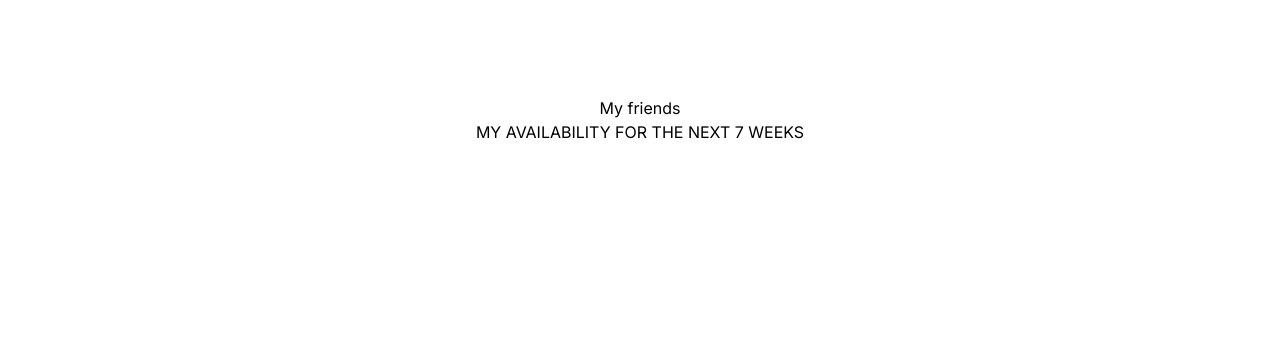
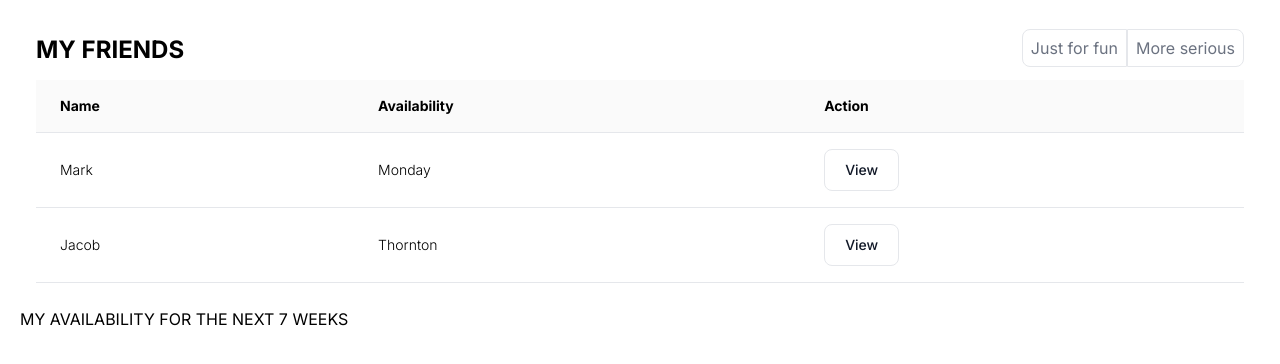
Before and after one commit to rafinutshaw/stafftribes-challenge, a Next.js app: page / in a window 1280 px wide. Shown: the top 364 px of the page. Built offline with nearby package versions, Linux system fonts and the light colour scheme.

Commit message:
Add myfriends section

```diff
--- /dev/null
+++ b/src/app/components/calender.tsx
@@ -0,0 +1,49 @@
+import ToggleGrid from "./generic-components/toggle-grid/toggle-grid";
+
+export default function Calender() {
+    return (
+        <div className="p-4">
+            <div className="flex justify-between">
+                <h2 className="text-2xl font-bold leading-7 pb-2 uppercase">MY FRIends</h2>
+                <ToggleGrid values={["Just for fun", "More serious"]} selected="Just for fun" />
+            </div>
+
+            <div className="flex flex-col">
+                <div className="overflow-x-auto sm:-mx-6 lg:-mx-8">
+                    <div className="inline-block min-w-full py-2 sm:px-6 lg:px-8">
+                        <div className="overflow-hidden">
+                            <table className="min-w-full text-center text-sm font-light">
+                                <thead
+                                    className="border-b bg-neutral-50 font-medium dark:border-neutral-500 dark:text-neutral-800">
+                                    <tr>
+                                        <th scope="col" className="text-left px-6 py-4">Name</th>
+                                        <th scope="col" className="text-left px-6 py-4">Availability</th>
+                                        <th scope="col" className="text-left px-6 py-4">Action</th>
+                                    </tr>
+                                </thead>
+                                <tbody>
+                                    <tr className="border-b dark:border-neutral-500">
+                                        <td className="whitespace-nowrap text-left px-6 py-4">Mark</td>
+                                        <td className="whitespace-nowrap text-left px-6 py-4">Monday</td>
+                                        <td className="whitespace-nowrap text-left px-6 py-4">
+                                            <button type="button" className="btn-outline">View</button>
+                                        </td>
+                                    </tr>
+                                    <tr className="border-b dark:border-neutral-500">
+                                        <td className="whitespace-nowrap text-left px-6 py-4 ">Jacob</td>
+                                        <td className="whitespace-nowrap text-left px-6 py-4">Thornton</td>
+                                        <td className="whitespace-nowrap text-left px-6 py-4">
+                                            <button type="button" className="btn-outline">View</button>
+                                        </td>
+                                    </tr>
+
+                                </tbody>
+                            </table>
+                        </div>
+                    </div>
+                </div>
+            </div>
+
+        </div>
+    )
+}
--- /dev/null
+++ b/src/app/components/generic-components/toggle-grid/toggle-grid.tsx
@@ -0,0 +1,20 @@
+import { ToggleGridProps } from "./toggle-grid.types";
+
+export default function ToggleGrid(props: ToggleGridProps) {
+
+    const { values, selected } = props
+
+    return (
+        <ul className="flex">
+            {values.map((item: string, index) => {
+                return <li key={item}>
+                    <input type="radio" id={item} name="hosting" value={item} className="hidden peer" required />
+                    <label htmlFor={item} className={`${index == 0 && "rounded-l-lg"} ${index == values.length - 1 && "rounded-r-lg"} rounded-none p-2 text-gray-500 bg-white border border-gray-200 cursor-pointer peer-checked:border-blue-400 peer-checked:bg-blue-400 peer-checked:text-white hover:text-gray-600 hover:bg-gray-100 `}>
+                        {item}
+                    </label>
+                </li>
+            })}
+        </ul>
+
+    )
+}
--- /dev/null
+++ b/src/app/components/generic-components/toggle-grid/toggle-grid.types.tsx
@@ -0,0 +1,4 @@
+export type ToggleGridProps = {
+    values: string[];
+    selected: string;
+};
--- a/src/app/globals.css
+++ b/src/app/globals.css
@@ -1,3 +1,56 @@
 @tailwind base;
 @tailwind components;
 @tailwind utilities;
+
+@layer components {
+    .btn-outline {
+        @apply py-2.5 px-5 cursor-pointer text-sm font-medium text-gray-900 focus:outline-none bg-white rounded-lg border border-gray-200 hover:bg-gray-100 hover:text-blue-700 focus:z-10;
+    }
+
+    /* ... */
+}
+
+
+/* Preferred box-sizing value */
+*,
+*::before,
+*::after {
+    box-sizing: border-box;
+    -moz-box-sizing: border-box;
+    -webkit-box-sizing: border-box;
+}
+
+/* Reapply the pointer cursor for anchor tags */
+a,
+button {
+    cursor: revert;
+}
+
+/* Remove list styles (bullets/numbers) */
+ol,
+ul,
+menu {
+    list-style: none;
+}
+
+/* For images to not be able to exceed their container */
+img {
+    max-inline-size: 100%;
+    max-block-size: 100%;
+}
+
+/* removes spacing between cells in tables */
+table {
+    border-collapse: collapse;
+}
+
+/* Safari - solving issue when using user-select:none on the <body> text input doesn't working */
+input,
+textarea {
+    -webkit-user-select: auto;
+}
+
+/* revert the 'white-space' property for textarea elements on Safari */
+textarea {
+    white-space: revert;
+}
--- a/src/app/page.tsx
+++ b/src/app/page.tsx
@@ -1,10 +1,9 @@
-import Image from 'next/image'
+import Calender from "./components/calender";
 
 export default function Home() {
   return (
-    <main className="flex min-h-screen flex-col items-center p-24">
-      <div>My friends
-      </div>
+    <main className="flex min-h-screen flex-col p-5 min-w-screen">
+      <Calender />
       <div>MY AVAILABILITY FOR THE NEXT 7 WEEKS
       </div>
     </main>
```
